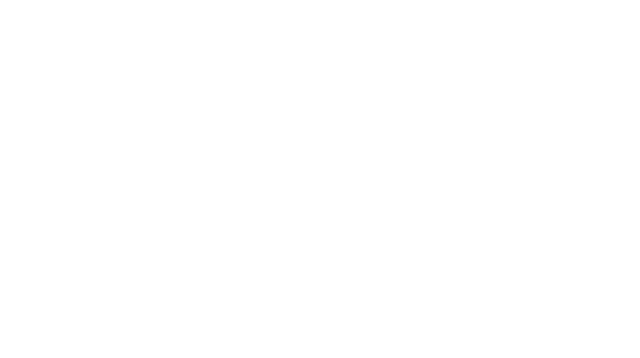
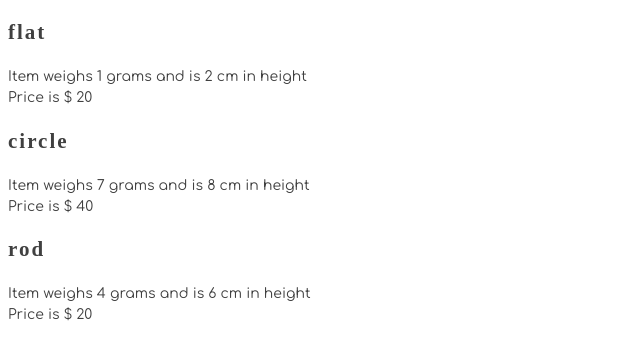
Before and after one commit to lukelr50/Hairy-Potter, a website with bundled scripts: page src/index.html in a window 1280 px wide. Shown: the whole page, without its empty margins (0-640 px from the left). Built offline with nearby package versions, Linux system fonts and the light colour scheme; a web font is replaced by a local one.

Commit message:
completed project

```diff
--- a/src/index.html
+++ b/src/index.html
@@ -8,6 +8,11 @@
 </head>
 <body>
     <!--- CREATE YOUR ARTICLE (SEE INSTSRUCTIONS) BELOW THIS LINE --->
+    <article class = "potteryList">
+
+
+    </article>
+
     <script src="./scripts/main.js" type="module"></script>
 </body>
 </html>
--- /dev/null
+++ b/src/scripts/PotteryList.js
@@ -0,0 +1,29 @@
+import { usePottery } from './PotteryCatalog.js'
+
+export const potteryList = () => {
+
+    const list = usePottery()
+
+    let htmlString = '<article class="potteryList">'
+
+    // create html representation
+
+    for (const pottery of list ){
+
+
+    htmlString += `<section class="pottery" id="${pottery.id}">
+    <h2 class="pottery__shape">${pottery.shape}</h2>
+    <div class="pottery__properties">
+        Item weighs ${pottery.weight} grams and is ${pottery.height} cm in height
+    </div>
+    <div class="pottery__price">
+    Price is $ ${pottery.price}
+    </div>
+</section>
+ `
+// not sure where price exists as a property
+}
+htmlString += `</article>`
+
+return htmlString
+}
--- a/src/scripts/main.js
+++ b/src/scripts/main.js
@@ -4,6 +4,7 @@ import { makePottery } from './PotteryWheel.js'
 
 import { firePottery } from './Kiln.js'
 import { toSellOrNotToSell, usePottery } from './PotteryCatalog.js';
+import {potteryList} from './PotteryList.js'
 
 
 // Make 5 pieces of pottery at the wheel
@@ -38,3 +39,11 @@ console.log(firedMug, firedPlate, firedJar,firedFork,firedCup) // catmug display
 let potteryArray = usePottery()
 console.log(potteryArray)
 // Invoke the component function that renders the HTML list
+let newList = potteryList()
+console.log(newList)
+
+
+const parentHTMLElement = document.querySelector(".potteryList")
+
+
+parentHTMLElement.innerHTML = potteryList()
```
